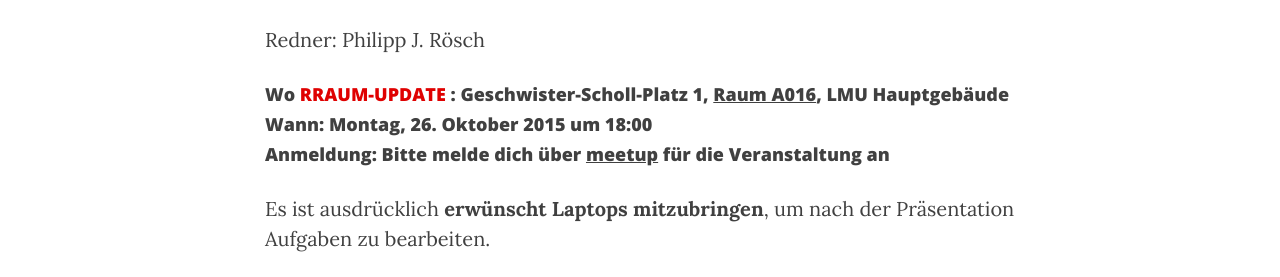
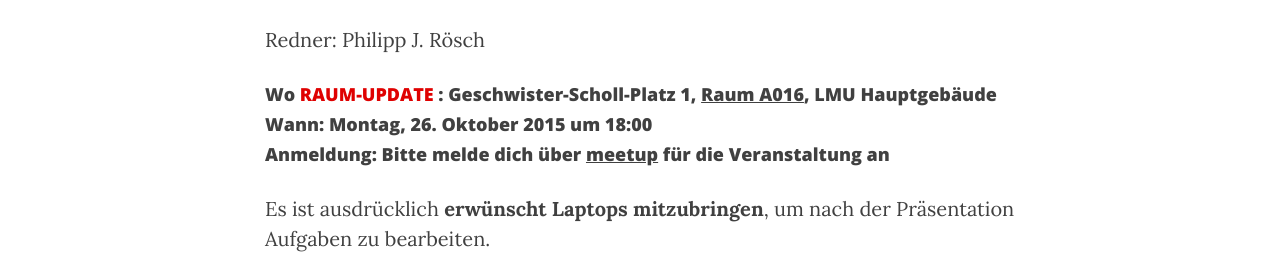
Before and after one commit to lmu-applied-r/lmu-applied-r.github.io, a Jekyll site: the page built from _posts/2015-09-29-das-erste-treffen.markdown, in a window 1280 px wide. Shown: the part 1102-1379 px from the top of the page. Built offline with Jekyll 4.4.1, drawn with Linux system fonts in a browser that asks for light colours; nearby versions of some CDN libraries.

Commit message:
new room

```diff
--- a/_posts/2015-09-29-das-erste-treffen.markdown
+++ b/_posts/2015-09-29-das-erste-treffen.markdown
@@ -18,7 +18,7 @@ Wir sind eine Gruppe von sieben R-Enthusiasten vom Institut für Statistik an de
 
 Redner: Philipp J. Rösch
 
-#### Wo <font color="#DF0101"> RRAUM-UPDATE </font>: Geschwister-Scholl-Platz 1, <u>Raum A016</u>, [LMU Hauptgebäude](https://www.google.de/maps/place/Universit%C3%A4t/@48.1508519,11.5795045,18z/data=!4m6!1m3!3m2!1s0x479e7594f75ef01b:0x308116d8f587d11f!2sJuristische+Fakult%C3%A4t+der+Ludwig-Maximilians-Universit%C3%A4t!3m1!1s0x479e7594b0916b35:0x1db87fcdefd8f09e)
+#### Wo <font color="#DF0101"> RAUM-UPDATE </font>: Geschwister-Scholl-Platz 1, <u>Raum A016</u>, [LMU Hauptgebäude](https://www.google.de/maps/place/Universit%C3%A4t/@48.1508519,11.5795045,18z/data=!4m6!1m3!3m2!1s0x479e7594f75ef01b:0x308116d8f587d11f!2sJuristische+Fakult%C3%A4t+der+Ludwig-Maximilians-Universit%C3%A4t!3m1!1s0x479e7594b0916b35:0x1db87fcdefd8f09e)
 
 #### Wann: Montag, 26. Oktober 2015 um 18:00
 
```
